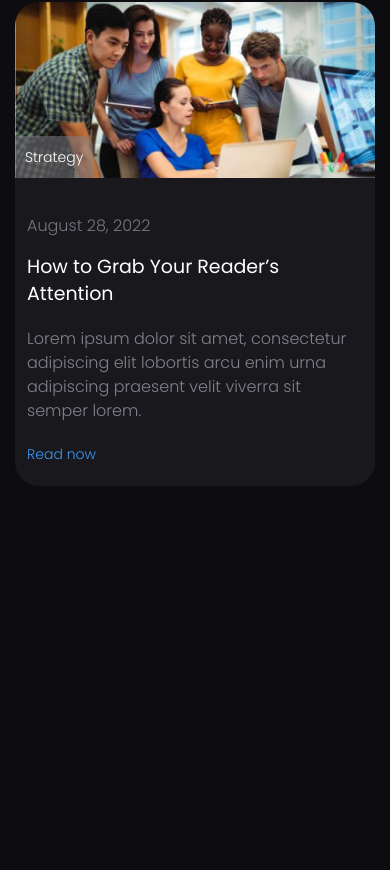
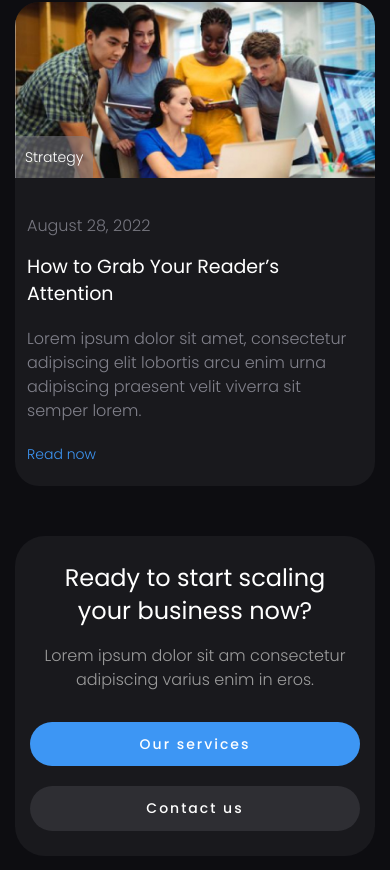
Before and after one commit to ViraMesha/growfy, a plain HTML site: page index.html in a window 390 px wide. Shown: the part 9080-9950 px from the top of the page. Before the commit the page ends 9596 px from the top, so only its background shows below. Drawn offline with Linux system fonts and the light colour scheme.

Commit message:
create subscription section

```diff
--- a/css/style.css
+++ b/css/style.css
@@ -67,6 +67,16 @@ body {
 }
 
 .page__blog {
+}
+
+.page__subscription {
+  margin-bottom: 100px;
+}
+
+@media (max-width: 991.98px) {
+  .page__subscription {
+    margin-bottom: 50px;
+  }
 }
 
 /*----------------------------------*/
@@ -1136,7 +1146,7 @@ body {
 
 .blog {
   padding-top: 100px;
-  padding-bottom: 100px;
+  padding-bottom: 200px;
 }
 .blog__container {
 }
@@ -1252,7 +1262,7 @@ body {
 @media (max-width: 991.98px) {
   .blog {
     padding-top: 50px;
-    padding-bottom: 50px;
+    padding-bottom: 100px;
   }
 
   .item-blog__body {
@@ -1263,7 +1273,7 @@ body {
 @media (max-width: 767.98px) {
   .blog {
     padding-top: 30px;
-    padding-bottom: 30px;
+    padding-bottom: 50px;
   }
 
   .blog__items {
@@ -1271,4 +1281,85 @@ body {
   }
 }
 
+/*
+  |==============================
+  | Subscription
+  |==============================
+*/
+
+.subscription {
+}
+.subscription__container {
+}
+
+.subscription__body {
+  display: flex;
+  align-items: center;
+
+  border-radius: 30px;
+  background-color: rgba(129, 129, 139, 0.1);
+  padding: 52px 40px;
+}
+
+.subscription__column {
+  flex: 0 1 50%;
+  text-align: center;
+}
+
+.subscription__title {
+  color: var(--secondary-text-color);
+  text-align: center;
+  font-size: 32px;
+  font-weight: 400;
+  line-height: 1.4; /* 140% */
+}
+
+.subscription__title:not(:last-child) {
+  margin-bottom: 16px;
+}
+
+.subscription__text {
+  line-height: 1.5; /* 150% */
+  max-width: 302px;
+  display: inline-block;
+}
+.subscription__actions {
+  display: flex;
+  column-gap: 32px;
+  row-gap: 20px;
+  justify-content: center;
+}
+.subscription__button {
+}
+.button {
+}
+.button_dark {
+}
+
+@media (max-width: 991.98px) {
+  .subscription__body {
+    padding: 25px 15px;
+  }
+}
+
+@media (max-width: 850px) {
+  .subscription__body {
+    align-items: stretch;
+    flex-direction: column;
+    row-gap: 30px;
+  }
+}
+
+@media (max-width: 767.98px) {
+  .subscription__title {
+    font-size: 24px;
+  }
+}
+
+@media (max-width: 499.98px) {
+  .subscription__actions {
+    flex-direction: column;
+  }
+}
+
 /*----------------------------------*/
--- a/index.html
+++ b/index.html
@@ -463,6 +463,32 @@
             </div>
           </div>
         </section>
+        <section class="page__subscription subscription">
+          <div class="subscription__container">
+            <div class="subscription__body">
+              <div class="subscription__column">
+                <h2 class="subscription__title">
+                  Ready to start scaling <br />
+                  your business now?
+                </h2>
+                <p class="subscription__text">
+                  Lorem ipsum dolor sit am consectetur adipiscing varius enim in
+                  eros.
+                </p>
+              </div>
+              <div class="subscription__column">
+                <div class="subscription__actions">
+                  <a href="" class="subscription__button button"
+                    >Our services</a
+                  >
+                  <a href="" class="subscription__button button button_dark"
+                    >Contact us</a
+                  >
+                </div>
+              </div>
+            </div>
+          </div>
+        </section>
       </main>
       <footer class="footer"></footer>
     </div>
```
